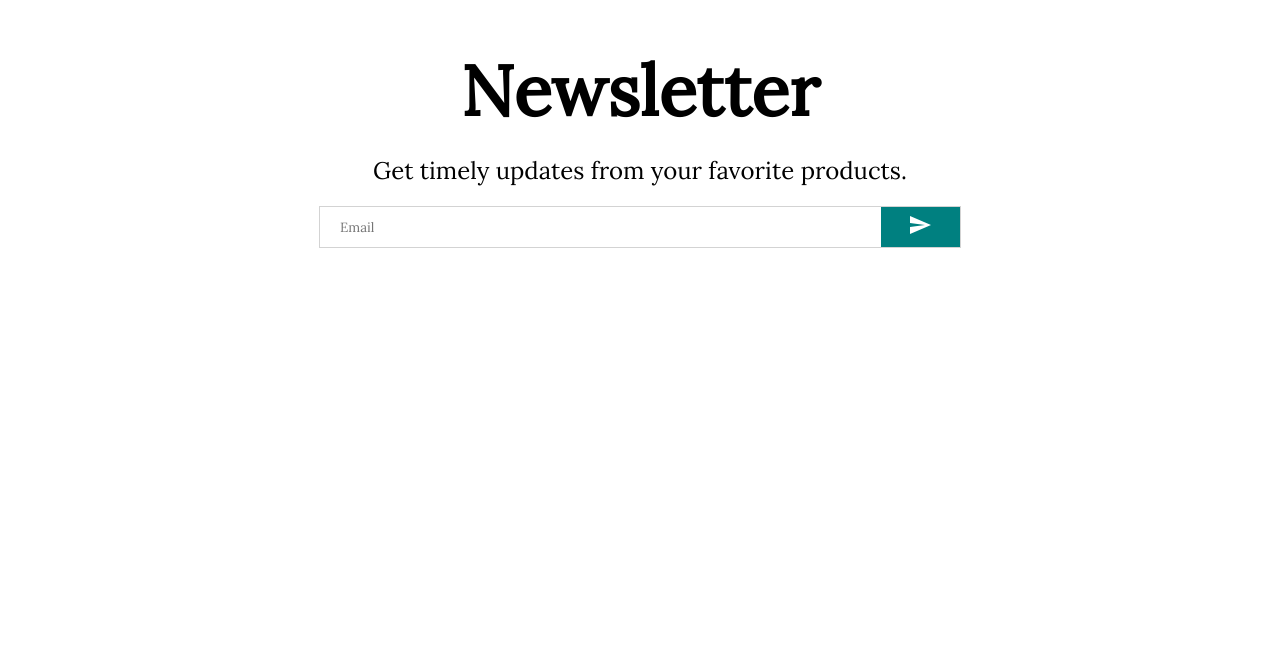
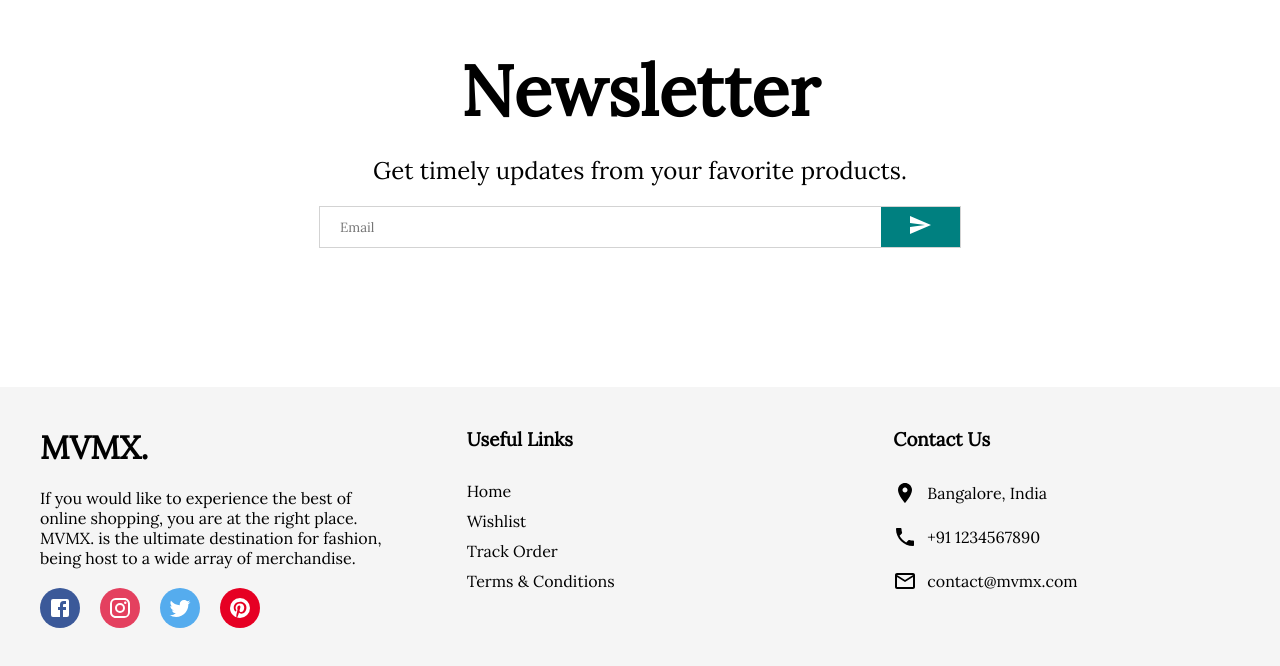
Before and after one commit to uankit/E-commerce, a React (Create React App) app: page / in a window 1280 px wide. Shown: the part 2561-3227 px from the top of the page. Before the commit the page ends 2948 px from the top, so only its background shows below. Built offline with nearby package versions, Linux system fonts and the light colour scheme.

Commit message:
Added footer, Completed HomePage Design

```diff
--- /dev/null
+++ b/src/components/Footer.jsx
@@ -0,0 +1,126 @@
+import {
+  Facebook,
+  Instagram,
+  MailOutline,
+  Phone,
+  Pinterest,
+  Room,
+  Twitter,
+} from "@mui/icons-material";
+import styled from "styled-components";
+
+const Container = styled.div`
+  display: flex;
+  background-color: #f5f5f5;
+`;
+const Left = styled.div`
+  flex: 1;
+  display: flex;
+  flex-direction: column;
+  padding: 40px;
+`;
+const Center = styled.div`
+  flex: 1;
+  padding: 40px;
+`;
+const Right = styled.div`
+  flex: 1;
+  padding: 40px;
+`;
+
+const Logo = styled.h1`
+  font-weight: bold;
+  cursor: pointer;
+`;
+
+const Description = styled.p`
+  margin: 20px 0px;
+`;
+const SocialContainer = styled.div`
+  display: flex;
+`;
+const SocialIcon = styled.div`
+  width: 40px;
+  height: 40px;
+  border-radius: 50%;
+  color: white;
+  background-color: #${(props) => props.color};
+  display: flex;
+  align-items: center;
+  justify-content: center;
+  margin-right: 20px;
+`;
+
+const Title = styled.h3`
+  margin-bottom: 30px;
+`;
+const List = styled.ul`
+  margin: 0;
+  padding: 0;
+  list-style: none;
+`;
+const ListItem = styled.div`
+  text-decoration: none;
+  width: 50%;
+  margin-bottom: 10px;
+`;
+const ContactItem = styled.div`
+  margin-bottom: 20px;
+  display: flex;
+  align-items: center;
+`;
+
+const Footer = () => {
+  return (
+    <Container>
+      <Left>
+        <Logo>MVMX.</Logo>
+        <Description>
+          If you would like to experience the best of online shopping, you are
+          at the right place. MVMX. is the ultimate destination for fashion,
+          being host to a wide array of merchandise.
+        </Description>
+        <SocialContainer>
+          <SocialIcon color="3B5999">
+            <Facebook />
+          </SocialIcon>
+          <SocialIcon color="E4405F">
+            <Instagram />
+          </SocialIcon>
+          <SocialIcon color="55ACEE">
+            <Twitter />
+          </SocialIcon>
+          <SocialIcon color="E60023">
+            <Pinterest />
+          </SocialIcon>
+        </SocialContainer>
+      </Left>
+      <Center>
+        <Title>Useful Links</Title>
+        <List>
+          <ListItem>Home</ListItem>
+          <ListItem>Wishlist</ListItem>
+          <ListItem>Track Order</ListItem>
+          <ListItem>Terms & Conditions</ListItem>
+        </List>
+      </Center>
+      <Right>
+        <Title>Contact Us</Title>
+        <ContactItem>
+          <Room style={{ marginRight: "10px" }} />
+          Bangalore, India
+        </ContactItem>
+        <ContactItem>
+          <Phone style={{ marginRight: "10px" }} />
+          +91 1234567890
+        </ContactItem>
+        <ContactItem>
+          <MailOutline style={{ marginRight: "10px" }} />
+          contact@mvmx.com
+        </ContactItem>
+      </Right>
+    </Container>
+  );
+};
+
+export default Footer;
--- a/src/pages/HomePage.jsx
+++ b/src/pages/HomePage.jsx
@@ -4,6 +4,7 @@ import Slider from "../components/Slider";
 import Categories from "../components/Categories";
 import Products from "../components/Products";
 import Newsletter from "../components/Newsletter";
+import Footer from "../components/Footer";
 
 import styled from "styled-components";
 
@@ -22,6 +23,7 @@ const HomePage = () => {
       <Title>TRENDING AT MVMX. TODAY</Title>
       <Products />
       <Newsletter />
+      <Footer />
     </div>
   );
 };
```
